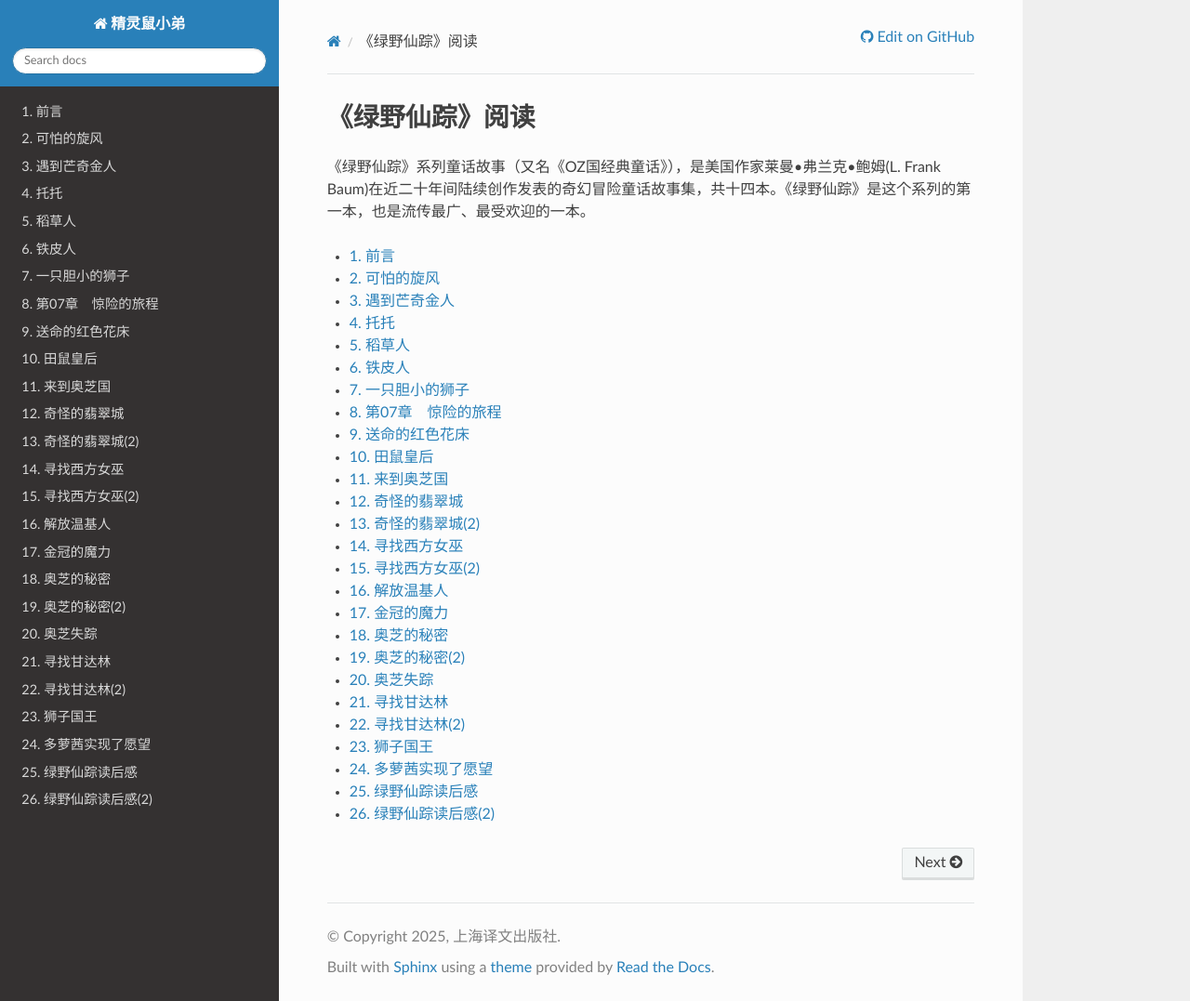
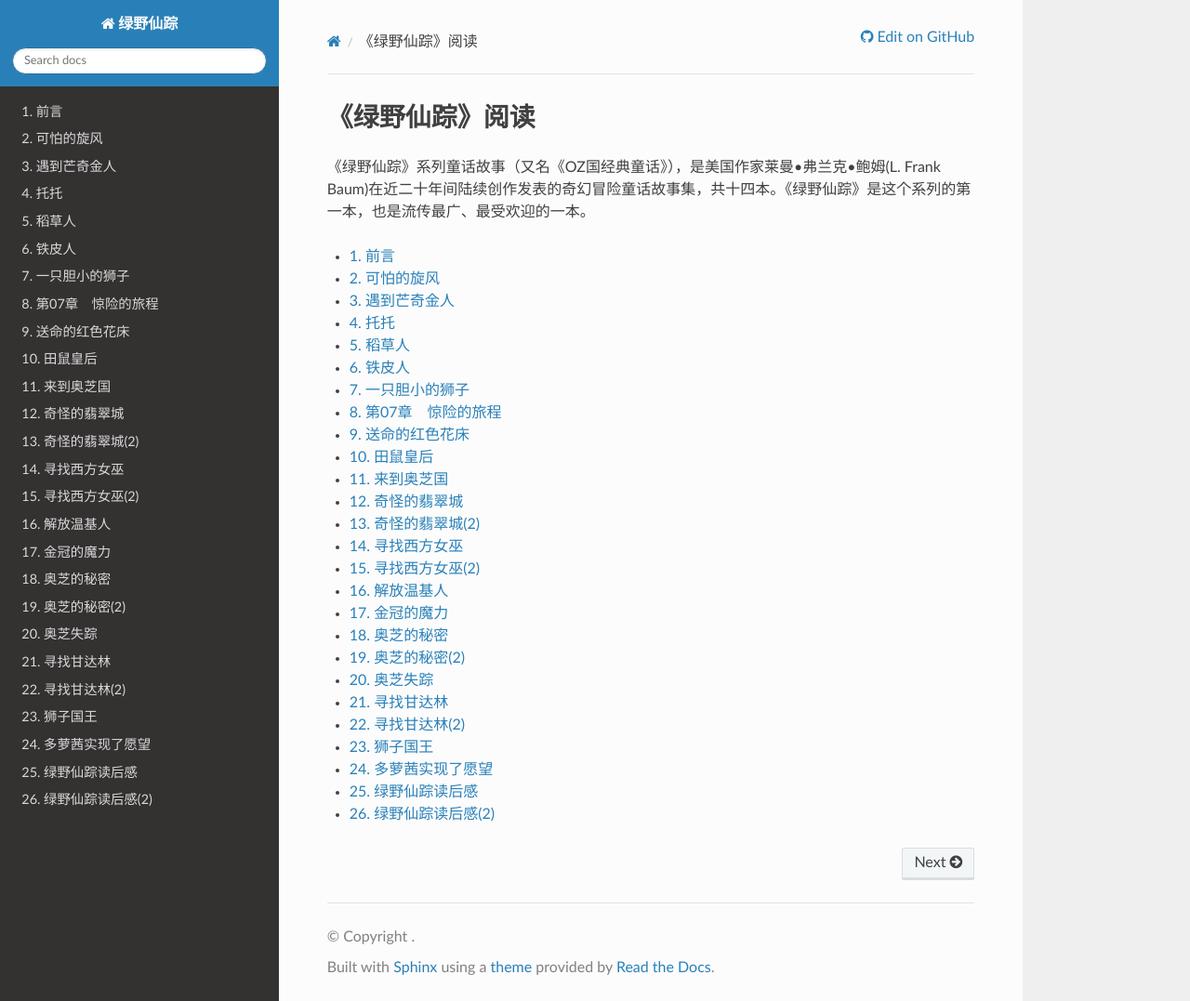
Before and after one commit to Jason2013/the-wonderful-wizard-of-oz, a Sphinx documentation site: the page built from docs/source/index.rst, in a window 1280 px wide and 1077 px high. Shown: the whole window at 93% size. Built offline with Sphinx 7.4.7 and the Read the Docs theme 3.1.0, drawn with Linux system fonts in a browser that asks for light colours.

Commit message:
Fix metadata.

```diff
--- a/docs/source/conf.py
+++ b/docs/source/conf.py
@@ -2,9 +2,9 @@
 
 # -- Project information
 
-project = '精灵鼠小弟'
-copyright = '2025, 上海译文出版社'
-author = '【美】E・B・怀特'
+project = '绿野仙踪'
+#copyright = '2025, 上海译文出版社'
+author = '【美】弗兰克·鲍姆'
 
 release = '0.1.0'
 version = '0.1.0'
@@ -37,7 +37,7 @@
 html_context = {
     "display_github": True, # Integrate GitHub
     "github_user": "Jason2013", # Username
-    "github_repo": "stuart-little-cn", # Repo name
+    "github_repo": "the-wonderful-wizard-of-oz", # Repo name
     "github_version": "main", # Version
     "conf_py_path": "/docs/source/", # Path in the checkout to the docs root
 }
```
